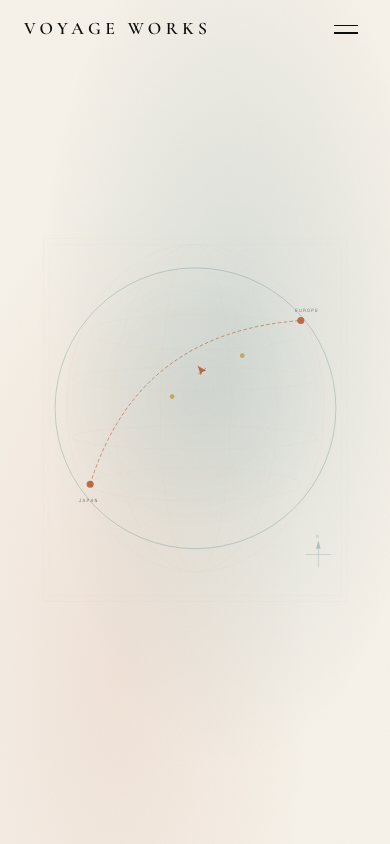
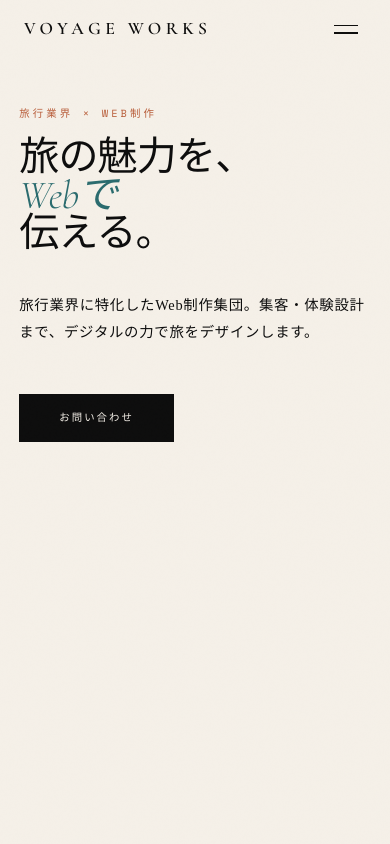
Before and after one commit to kazuhiro-stack/landing_portfolio, a Next.js app: page / in a window 390 px wide. Shown: the top 844 px of the page. Built offline with nearby package versions, Linux system fonts and the light colour scheme.

Commit message:
スマホ版fv変更

```diff
--- a/src/app/globals.css
+++ b/src/app/globals.css
@@ -244,28 +244,6 @@ nav {
   text-transform: uppercase;
   opacity: 0;
   animation: fadeIn 2s 1.5s forwards;
-}
-
-@media screen and (max-width: 769px) {
-  .disp-sp{
-    display: inline-block;
-  }
-  .hero{
-    display: flex;
-    flex-direction: column;
-  }
-
-  .hero-left{
-    order: 2;
-  }
-
-  .hero-right{
-    order: 1;
-  }
-
-  .hero-eyebrow{
-    margin-bottom: 1rem;
-  }
 }
 
 /* ── MARQUEE ── */
@@ -1192,8 +1170,24 @@ footer {
 
 /* Small mobile: 480px以下 */
 @media (max-width: 480px) {
+
+  .hero{
+    position: relative;
+  }
+  .disp-sp{
+    display: inline-block;
+  }
+
   .hero-left {
+    position: absolute;
     padding: 6rem 1.2rem 2.5rem;
+    top: 10px;
+
+  }
+
+  .hero-right{
+    position: absolute;
+    top: 10px;
   }
 
   .hero-title {
@@ -1202,6 +1196,10 @@ footer {
 
   .hero-subtitle br {
     display: none;
+  }
+
+  .hero-eyebrow{
+    margin-bottom: 1rem;
   }
 
   .team-card {
```
